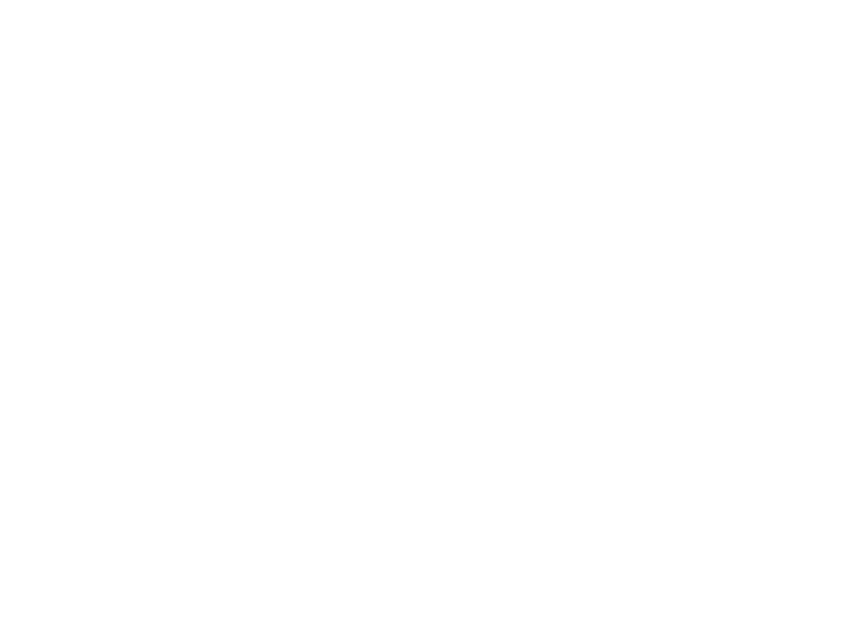
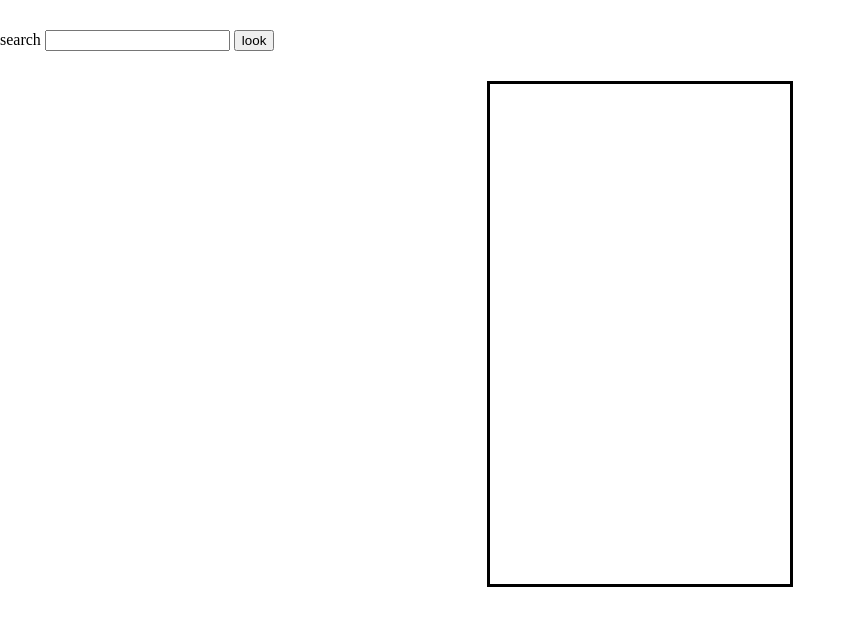
Before and after one commit to theDoorKeeper/weather_app, a plain HTML site: page index.html in a window 1280 px wide. Shown: the whole page, without its empty margins (0-856 px from the left). Drawn offline with Linux system fonts and the light colour scheme.

Commit message:
updated dist to match with src code

```diff
--- a/index.html
+++ b/index.html
@@ -4,10 +4,19 @@
     <meta charset="UTF-8">
     <meta http-equiv="X-UA-Compatible" content="IE=edge">
     <meta name="viewport" content="width=device-width, initial-scale=1.0">
-    <title>Document</title>
+    <link rel="stylesheet" type="text/css" href="./style.css">
+    <title>weather APP</title>
 </head>
 <body>
+    <div class=searchBar>
+        <label for="search">search</label>
+        <input type="text" name="search">
+        <button class="searchBtn">look</button>
+    </div>
 
+    <div class="container">
+
+    </div>
 </body>
-<script src="./main.js"
+<script src="./main.js"></script>
 </html>
--- a/main.js
+++ b/main.js
@@ -0,0 +1 @@
+(()=>{"use strict";const e=[];document.querySelector(".searchBtn").addEventListener("click",(()=>{console.log("click"),(async()=>{const t=document.querySelector("input").value,a=await fetch(`https://api.openweathermap.org/data/2.5/weather?q=${t}&appid=495c40655917fc17c9f840b125a97e5e`,{mode:"cors"}),c=await a.json(),n=new class{constructor(e,t,a,c){this.name=e,this.temp=Math.round(t-273.15),this.feelsLike=Math.round(a-273.15),this.humidity=c}}(c.name,c.main.temp,c.main.feels_like,c.main.humidity);e.push(n),console.log(e)})(),document.querySelector("input").value=""}))})();
--- a/style.css
+++ b/style.css
@@ -0,0 +1,15 @@
+body{
+    font: 16px;
+    margin: 0;padding: 0;
+}
+
+.container{
+    height: 500px;
+    width: 300px;
+    border: black solid;
+    margin: auto;
+    margin-top: 30px;
+}
+.searchBar{
+    margin-top: 30px;
+}
```
